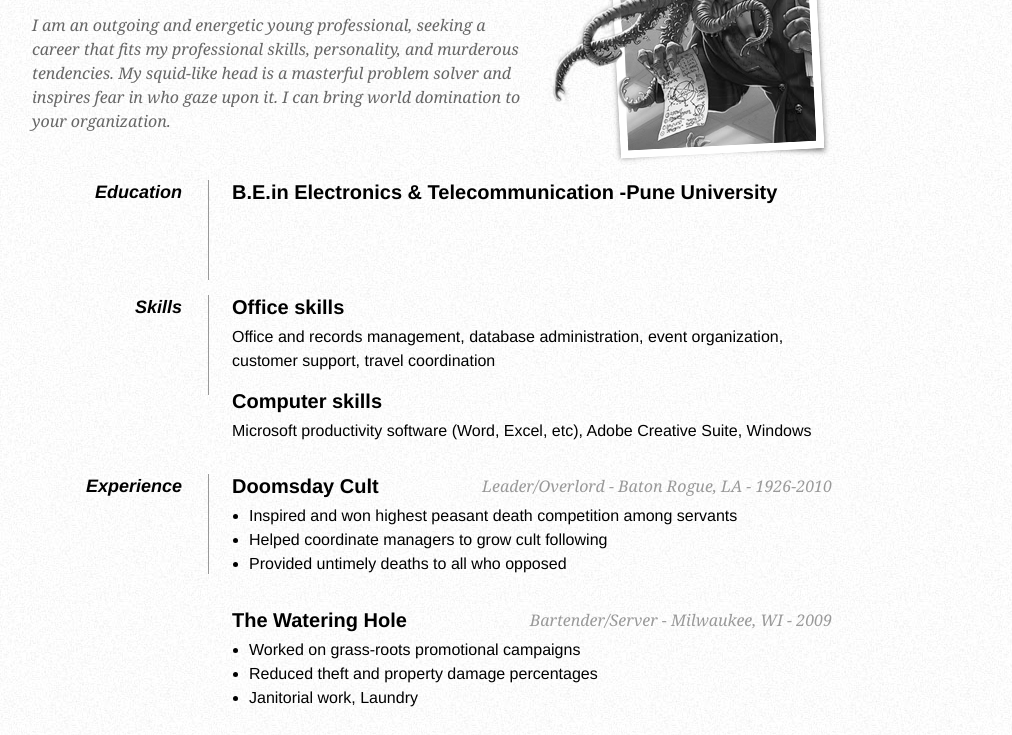
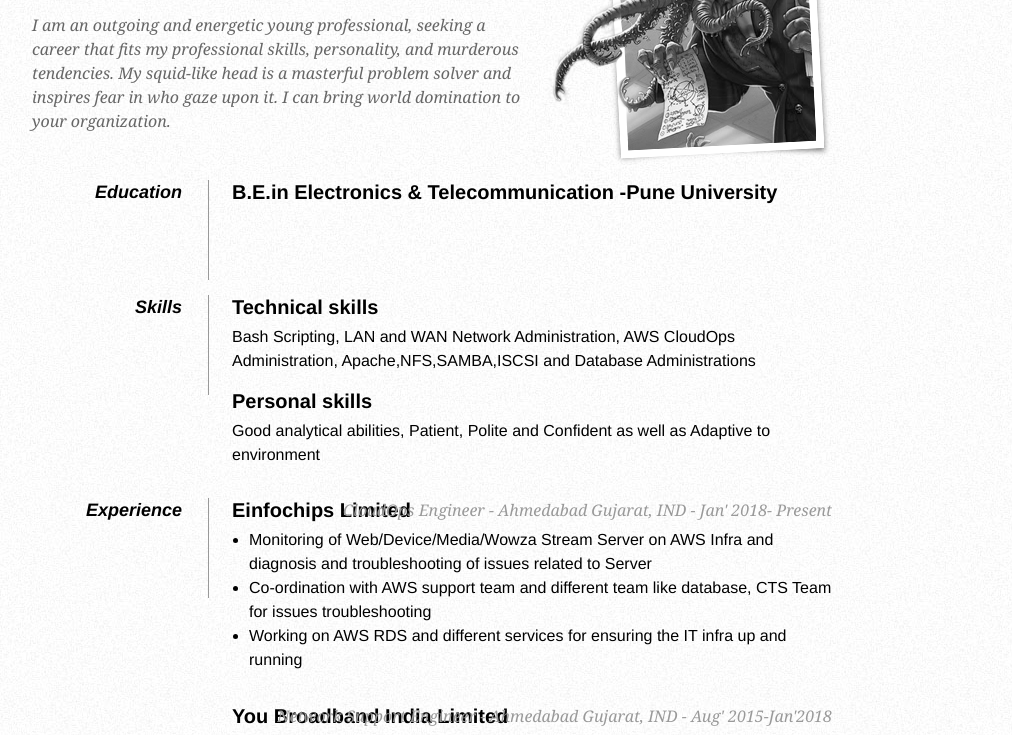
Before and after one commit to sachinrshinde/sachinrshinde.github.io, a plain HTML site: page index.html in a window 1280 px wide. Shown: the part 148-883 px from the top of the page, without its empty margins (208-1220 px from the left). Drawn offline with Linux system fonts and the light colour scheme.

Commit message:
my first edit to html file.

```diff
--- a/index.html
+++ b/index.html
@@ -70,29 +70,29 @@
 
             <dt>Skills</dt>
             <dd>
-                <h2>Office skills</h2>
-                <p>Office and records management, database administration, event organization, customer support, travel coordination</p>
+                <h2>Technical skills</h2>
+                <p>Bash Scripting, LAN and WAN Network Administration, AWS CloudOps Administration, Apache,NFS,SAMBA,ISCSI and Database Administrations</p>
 
-                <h2>Computer skills</h2>
-                <p>Microsoft productivity software (Word, Excel, etc), Adobe Creative Suite, Windows</p>
+                <h2>Personal skills</h2>
+                <p>Good analytical abilities, Patient, Polite and Confident as well as Adaptive to environment</p>
             </dd>
 
             <dd class="clear"></dd>
 
             <dt>Experience</dt>
             <dd>
-                <h2>Doomsday Cult <span>Leader/Overlord - Baton Rogue, LA - 1926-2010</span></h2>
+                <h2>Einfochips Limited <span>CloudOps Engineer - Ahmedabad Gujarat, IND - Jan' 2018- Present</span></h2>
                 <ul>
-                    <li>Inspired and won highest peasant death competition among servants</li>
-                    <li>Helped coordinate managers to grow cult following</li>
-                    <li>Provided untimely deaths to all who opposed</li>
+                    <li>Monitoring of Web/Device/Media/Wowza Stream Server on AWS Infra and diagnosis and troubleshooting of issues related to Server</li>
+                    <li>Co-ordination with AWS support team and different team like database, CTS Team for issues troubleshooting</li>
+                    <li>Working on AWS RDS and different services for ensuring the IT infra up and running</li>
                 </ul>
 
-                <h2>The Watering Hole <span>Bartender/Server - Milwaukee, WI - 2009</span></h2>
+                <h2>You Broadband India Limited <span>Network Support Engineer - Ahmedabad Gujarat, IND - Aug' 2015-Jan'2018 </span></h2>
                 <ul>
-                    <li>Worked on grass-roots promotional campaigns</li>
-                    <li>Reduced theft and property damage percentages</li>
-                    <li>Janitorial work, Laundry</li>
+                    <li>Worked as Network Support Engineer to assist customer on LAN/WAN connectivity related issues on different media</li>
+                    <li>Dealt with troubleshooting of Website,Email,VPN,FTP,VOIP,SIP server related issues.</li>
+                    <li>Maintaining of SLA to provide Uptime for ISP Service and and Co-ordination with Upstream and IDC team for resolution of reported issues.</li>
                 </ul>
             </dd>
 
```
